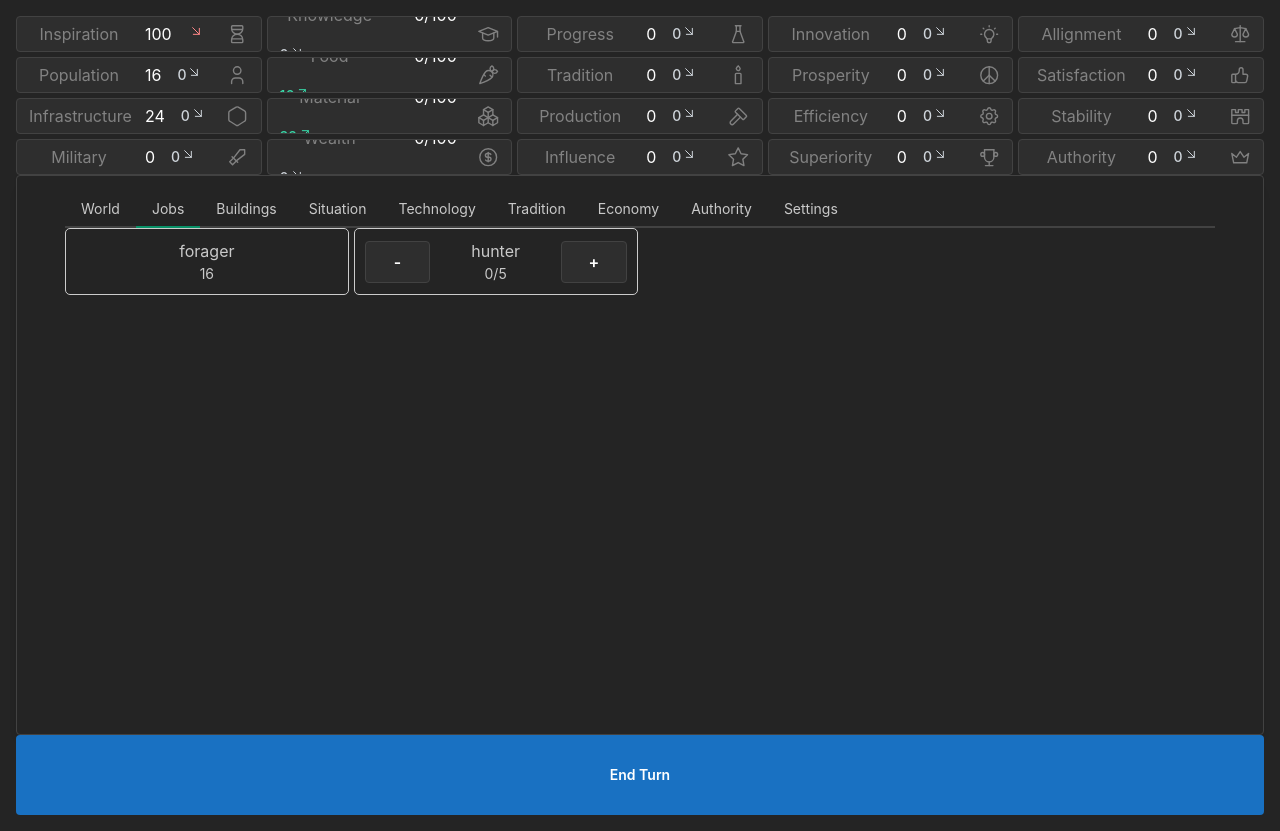
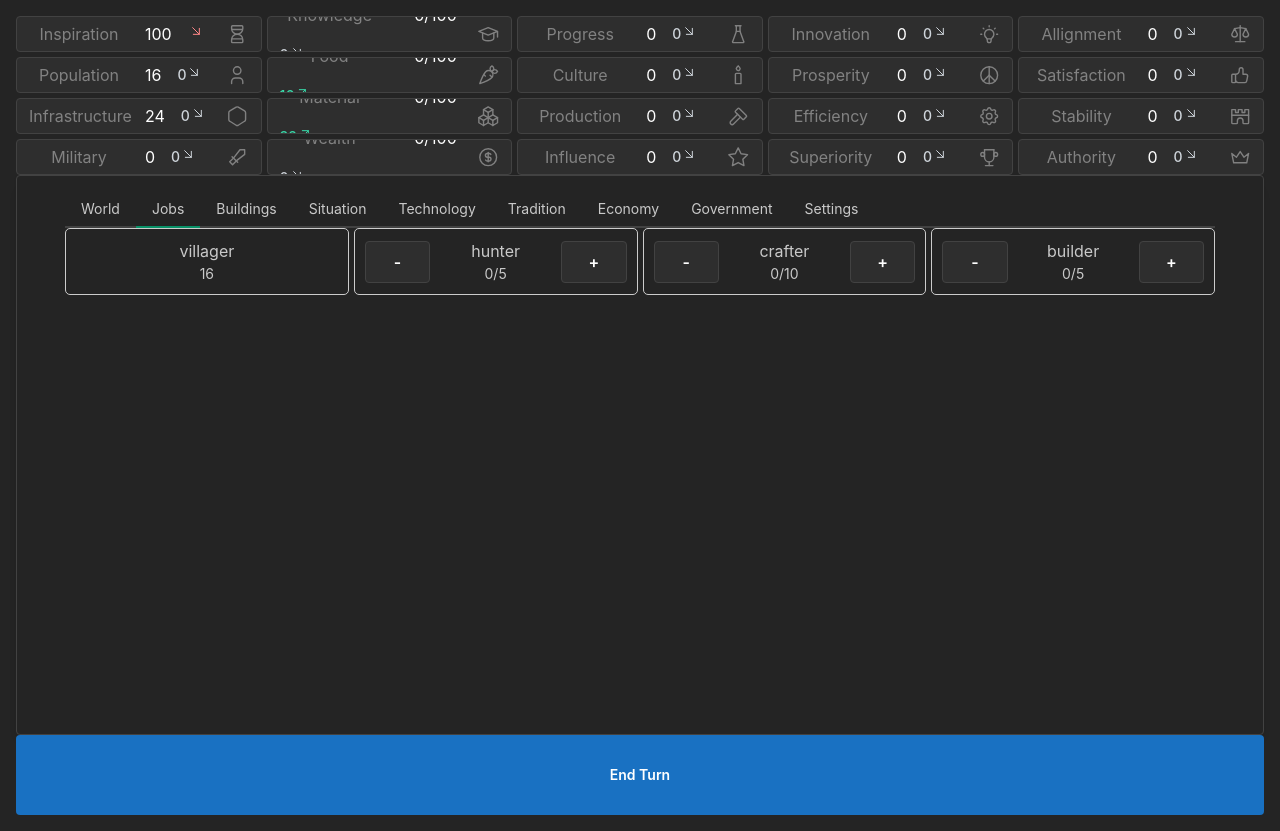
Before and after one commit to Skybluepanda/rlcivilisation, a React (Vite) app: page / in a window 1280 px wide. Both pictures are taken after a click on the tab "Jobs". Built offline with nearby package versions, Linux system fonts and the light colour scheme.

Commit message:
Before job rework

```diff
--- /dev/null
+++ b/src/components/EndTurn/EndTurn.tsx
@@ -0,0 +1,147 @@
+import { useState } from 'react'
+import '@mantine/core/styles.css'
+import { MantineProvider, Button, Tooltip } from '@mantine/core';
+import {
+  turn,
+  inspiration,
+  population,
+  infrastructure,
+  military,
+  incPopulation,
+  incInfrastructure,
+  incMilitary,
+  knowledge,
+  food,
+  material,
+  wealth,
+  maxKnowledge,
+  maxFood,
+  maxMaterial,
+  maxWealth,
+  incKnowledge,
+  incFood,
+  incMaterial,
+  incWealth,
+  progress,
+  culture,
+  production,
+  influence,
+  incProgress,
+  incCulture,
+  incProduction,
+  incInfluence,
+  innovation,
+  prosperity,
+  efficiency,
+  superiority,
+  incInnovation,
+  incProsperity,
+  incEfficiency,
+  incSuperiority,
+  allignment,
+  incAllignment,
+  satisfaction,
+  incSatisfaction,
+  stability,
+  incStability,
+  authority,
+  incAuthority,
+} from 'components/Gamedata/Gamedata';
+import { useAtom } from 'jotai';
+import {
+  villager,
+} from 'components/JobsContent/FoodJobData';
+
+
+//Endturn should change every resource by adding the income.
+//Buildings that are queued should be built.
+//Insufficient resources will take wealth and damage various scores.
+//Choose a random event based on current condition?
+//Tech unlocks are also event based.
+//Culture unlocks are also event based.
+//Creates situations!
+//Will do many more calculations here!
+//World exploration, events, enemy attacks, missions, timed events
+//New population are added to foragers, lost populations are deducted from foragers. Insufficient foragers prevent end turn effect.
+
+
+
+
+export default function EndTurn() {
+  const [villagerAtom, setVillager] = useAtom(villager);
+  const [populationAtom, setPopulation] = useAtom(population);
+  const [infrastructureAtom, setInfrastructure] = useAtom(infrastructure);
+  const [militaryAtom, setMilitary] = useAtom(military);
+  const [knowledgeAtom, setKnowledge] = useAtom(knowledge);
+  const [foodAtom, setFood] = useAtom(food);
+  const [materialAtom, setMaterial] = useAtom(material);
+  const [wealthAtom, setWealth] = useAtom(wealth);
+  const [progressAtom, setProgress] = useAtom(progress);
+  const [cultureAtom, setCulture] = useAtom(culture);
+  const [productionAtom, setProduction] = useAtom(production);
+  const [influenceAtom, setInfluence] = useAtom(influence);
+  const [innovationAtom, setInnovation] = useAtom(innovation);
+  const [prosperityAtom, setProsperity] = useAtom(prosperity);
+  const [efficiencyAtom, setEfficiency] = useAtom(efficiency);
+  const [superiorityAtom, setSuperiority] = useAtom(superiority);
+  const [allignmentAtom, setAllignment] = useAtom(allignment);
+  const [satisfactionAtom, setSatisfaction] = useAtom(satisfaction);
+  const [stabilityAtom, setStability] = useAtom(stability);
+  const [authorityAtom, setAuthority] = useAtom(authority);
+  const [foodMaxArom, setFoodMaxAtom] = useAtom(maxFood);
+  const [materialMaxAtom, setMaterialMaxAtom] = useAtom(maxMaterial);
+  const [wealthMaxAtom, setWealthMaxAtom] = useAtom(maxWealth);
+  const [knowledgeMaxAtom, setKnowledgeMaxAtom] = useAtom(maxKnowledge);
+  const [iPopulation, setIPopulation] = useAtom(incPopulation);
+  const [iInfrastructure, setIInfrastructure] = useAtom(incInfrastructure);
+  const [iMilitary, setIMilitary] = useAtom(incMilitary);
+  const [iKnowledge, setIKnowledge] = useAtom(incKnowledge);
+  const [iFood, setIFood] = useAtom(incFood);
+  const [iMaterial, setIMaterial] = useAtom(incMaterial);
+  const [iWealth, setIWealth] = useAtom(incWealth);
+  const [iProgress, setIProgress] = useAtom(incProgress);
+  const [iCulture, setICulture] = useAtom(incCulture);
+  const [iProduction, setIProduction] = useAtom(incProduction);
+  const [iInfluence, setIInfluence] = useAtom(incInfluence);
+  const [iInnovation, setIInnovation] = useAtom(incInnovation);
+  const [iProsperity, setIProsperity] = useAtom(incProsperity);
+  const [iEfficiency, setIEfficiency] = useAtom(incEfficiency);
+  const [iSuperiority, setISuperiority] = useAtom(incSuperiority);
+  const [iAllignment, setIAlignment] = useAtom(incAllignment);
+  const [iSatisfaction, setISatisfaction] = useAtom(incSatisfaction);
+  const [iStability, setIStability] = useAtom(incStability);
+  const [iAuthority, setIAuthority] = useAtom(incAuthority);
+
+
+  function endTurn() {
+    setPopulation(populationAtom + iPopulation);
+    setInfrastructure(infrastructureAtom + iInfrastructure);
+    setMilitary(militaryAtom + iMilitary);
+    setKnowledge(Math.min(knowledgeAtom + iKnowledge, knowledgeMaxAtom));
+    setFood(Math.min(foodAtom + iFood, foodMaxArom));
+    setMaterial(Math.min(materialAtom + iMaterial, materialMaxAtom));
+    setWealth(Math.min(wealthAtom + iWealth, wealthMaxAtom));
+    setProgress(progressAtom + iProgress);
+    setCulture(cultureAtom + iCulture);
+    setProduction(productionAtom + iProduction);
+    setInfluence(influenceAtom + iInfluence);
+    setInnovation(innovationAtom + iInnovation);
+    setProsperity(prosperityAtom + iProsperity);
+    setEfficiency(efficiencyAtom + iEfficiency);
+    setSuperiority(superiorityAtom + iSuperiority);
+    setAllignment(allignmentAtom + iAllignment);
+    setSatisfaction(satisfactionAtom + iSatisfaction);
+    setStability(stabilityAtom + iStability);
+    setAuthority(authorityAtom + iAuthority);
+  }
+
+
+
+
+
+  return (
+    <MantineProvider>
+      <Button onClick={endTurn} disabled={villagerAtom.current >= 0 ? false:true}fullWidth h="10vh">End Turn</Button>
+    </MantineProvider>
+  )
+}
--- a/src/components/Gamedata/Gamedata.tsx
+++ b/src/components/Gamedata/Gamedata.tsx
@@ -32,12 +32,12 @@ export const incMaterial = persistentAtom("incMaterial", 0);
 export const incWealth = persistentAtom("incWealth", 0);
 
 export const progress = persistentAtom("progress", 0);
-export const tradition = persistentAtom("tradition", 0);
+export const culture = persistentAtom("culture", 0);
 export const production = persistentAtom("production", 0);
 export const influence = persistentAtom("influence", 0);
 
 export const incProgress = persistentAtom("incProgress", 0);
-export const incTradition = persistentAtom("incTradition", 0);
+export const incCulture = persistentAtom("incCulture", 0);
 export const incProduction = persistentAtom("incProduction", 0);
 export const incInfluence = persistentAtom("incInfluence", 0);
 
--- a/src/components/JobsContent/FoodJobData.tsx
+++ b/src/components/JobsContent/FoodJobData.tsx
@@ -86,10 +86,10 @@ export class Job {
     }
 }
 
-export const forager = persistentAtom(
-    'forager',
+export const villager = persistentAtom(
+    'villager',
     new Job(
-        'forager',
+        'villager',
         ['food', 'material'],
         "Forages the wilderness for food and materials.",
         16,
@@ -133,7 +133,7 @@ export const crafter = persistentAtom(
         ['material', 'production'],
         "Crafts tools and items for other workers.",
         0,
-        5,
+        10,
         [
             new increment('food', 10, 0, 1, -1),
 
--- a/src/components/JobsContent/JobBlock.tsx
+++ b/src/components/JobsContent/JobBlock.tsx
@@ -3,8 +3,7 @@ import { useEffect } from 'react';
 import { useAtom, useAtomValue, useSetAtom } from 'jotai';
 import { Box, Button, Group, Text, Tooltip } from '@mantine/core';
 import {
-    forager,
-    hunter,
+    villager,
     Job,
     increment,
     effect,
@@ -55,11 +54,11 @@ import {
     incMaterial,
     incWealth,
     progress,
-    tradition,
+    culture,
     production,
     influence,
     incProgress,
-    incTradition,
+    incCulture,
     incProduction,
     incInfluence,
     innovation,
@@ -90,7 +89,7 @@ const icons = {
     Material: IconPackages,
     Wealth: IconCoin,
     Progress: IconFlask,
-    Tradition: IconCandle,
+    Culture: IconCandle,
     Production: IconHammer,
     Influence: IconStar,
     Innovation: IconBulb,
@@ -118,7 +117,7 @@ function updateResourceIncome(jobsList: any[]) {
         material: 0,
         wealth: 0,
         progress: 0,
-        tradition: 0,
+        culture: 0,
         production: 0,
         influence: 0,
         innovation: 0,
@@ -152,7 +151,7 @@ function updateResourceIncome(jobsList: any[]) {
 
 const JobBlock = ({ jobAtom, jobsList }) => {
     const [job, setJob] = useAtom<Job>(jobAtom);
-    const [foragerJob, setForagerJob] = useAtom(forager);
+    const [villagerJob, setVillagerJob] = useAtom(villager);
     const [iPopulation, setIPopulation] = useAtom(incPopulation);
     const [iInfrastructure, setIInfrastructure] = useAtom(incInfrastructure);
     const [iMilitary, setIMilitary] = useAtom(incMilitary);
@@ -161,7 +160,7 @@ const JobBlock = ({ jobAtom, jobsList }) => {
     const [iMaterial, setIMaterial] = useAtom(incMaterial);
     const [iWealth, setIWealth] = useAtom(incWealth);
     const [iProgress, setIProgress] = useAtom(incProgress);
-    const [iTradition, setITradition] = useAtom(incTradition);
+    const [iCulture, setICulture] = useAtom(incCulture);
     const [iProduction, setIProduction] = useAtom(incProduction);
     const [iInfluence, setIInfluence] = useAtom(incInfluence);
     const [iInnovation, setIInnovation] = useAtom(incInnovation);
@@ -179,14 +178,14 @@ const JobBlock = ({ jobAtom, jobsList }) => {
         // console.log(job)
         if (job.current > 0) {
             setJob({ ...job, current: job.current - 1 });
-            setForagerJob({ ...foragerJob, current: foragerJob.current + 1 });
+            setVillagerJob({ ...villagerJob, current: villagerJob.current + 1 });
         }
     };
 
     const increaseWorkers = () => {
-        if (job.name === 'forager' || job.current < job.max) {
+        if (villagerJob.current > 0 && job.current < job.max) {
             setJob({ ...job, current: job.current + 1 });
-            setForagerJob({ ...foragerJob, current: foragerJob.current - 1 });
+            setVillagerJob({ ...villagerJob, current: villagerJob.current - 1 });
         }
     };
 
@@ -201,7 +200,7 @@ const JobBlock = ({ jobAtom, jobsList }) => {
         setIMaterial(resourceTotals.material);
         setIWealth(resourceTotals.wealth);
         setIProgress(resourceTotals.progress);
-        setITradition(resourceTotals.tradition);
+        setICulture(resourceTotals.culture);
         setIProduction(resourceTotals.production);
         setIInfluence(resourceTotals.influence);
         setIInnovation(resourceTotals.innovation);
@@ -242,7 +241,7 @@ const JobBlock = ({ jobAtom, jobsList }) => {
                     style={{
                         display: 'grid',
                         gridTemplateColumns:
-                            job.name === 'forager' ? '1fr' : '1fr 2fr 1fr',
+                            job.name === 'villager' ? '1fr' : '1fr 2fr 1fr',
                         alignItems: 'center',
                         padding: '10px',
                         border: '1px solid #ccc',
@@ -252,7 +251,7 @@ const JobBlock = ({ jobAtom, jobsList }) => {
                         textAlign: 'center',
                     }}
                 >
-                    {job.name !== 'forager' ? (
+                    {job.name !== 'villager' ? (
                         <Button
                             variant="default"
                             onClick={decreaseWorkers}
@@ -270,12 +269,12 @@ const JobBlock = ({ jobAtom, jobsList }) => {
                     >
                         <Text ta="center">{job.name}</Text>
                         <Text ta="center" size="sm">
-                            {job.name === 'forager'
+                            {job.name === 'villager'
                                 ? job.current
                                 : `${job.current}/${job.max}`}
                         </Text>
                     </Box>
-                    {job.name !== 'forager' ? (
+                    {job.name !== 'villager' ? (
                         <Button
                             variant="default"
                             onClick={increaseWorkers}
--- a/src/components/JobsContent/JobsContent.tsx
+++ b/src/components/JobsContent/JobsContent.tsx
@@ -1,19 +1,22 @@
 import React from 'react';
-import { SimpleGrid } from '@mantine/core';
+import { SimpleGrid, ScrollArea } from '@mantine/core';
 import JobBlock from './JobBlock';
 import { useAtom } from 'jotai';
-import { forager, hunter, Job } from 'components/JobsContent/FoodJobData';
+import { builder, crafter, villager, hunter,  Job } from 'components/JobsContent/FoodJobData';
 
 
-const jobs = [forager, hunter];
+const jobs = [villager, hunter, crafter, builder];
+//Later add check to see if their max is greater than 0.
 
 const JobContent = () => {
     return (
-        <SimpleGrid cols={4} spacing="5px">
-            {jobs.map((jobAtom, index) => (
-                <JobBlock key={index} jobAtom={jobAtom} jobsList={jobs} />
-            ))}
-        </SimpleGrid>
+        <ScrollArea>
+            <SimpleGrid cols={4} spacing="5px">
+                {jobs.map((jobAtom, index) => (
+                    <JobBlock key={index} jobAtom={jobAtom} jobsList={jobs} />
+                ))}
+            </SimpleGrid>
+        </ScrollArea>
     );
 };
 
--- a/src/components/MainGame/MainGame.tsx
+++ b/src/components/MainGame/MainGame.tsx
@@ -19,7 +19,7 @@ import WorldContent from 'components/WorldContent/WorldContent';
 // import classes from './MainGame.module.css';
 import Settings from 'components/Settings/Settings';
 import JobContent from 'components/JobsContent/JobsContent';
-
+import EndTurn from 'components/EndTurn/EndTurn';
 
 const tabs = [
     'World',
@@ -29,7 +29,7 @@ const tabs = [
     'Technology',
     'Tradition',
     'Economy',
-    'Authority',
+    'Government',
     'Settings'
 ];
 
@@ -42,7 +42,7 @@ const colors = {
     'Economy' : 'lime',
     'Technology': 'red',
     'Tradition': 'pink',
-    'Authority': 'grape',
+    'Government': 'grape',
     'Settings': 'black',
 };
 
@@ -102,7 +102,7 @@ export default function MainGame() {
                                 Tradition WIP
                             </Tabs.Panel>
 
-                            <Tabs.Panel value="Authority">
+                            <Tabs.Panel value="Government">
                                 Authority WIP
                             </Tabs.Panel>
                             <Tabs.Panel value="Settings">
@@ -112,7 +112,7 @@ export default function MainGame() {
                     </Container>
                 </Container>
             </Paper>
-            <Button fullWidth h="10vh">End Turn</Button>
+            <EndTurn/>
         </MantineProvider>
     );
 }
--- a/src/components/ResourceDisplay/ResourceDisplay.tsx
+++ b/src/components/ResourceDisplay/ResourceDisplay.tsx
@@ -34,11 +34,11 @@ import {
     incMaterial,
     incWealth,
     progress,
-    tradition,
+    culture,
     production,
     influence,
     incProgress,
-    incTradition,
+    incCulture,
     incProduction,
     incInfluence,
     innovation,
@@ -93,7 +93,7 @@ const icons = {
     Material: IconPackages,
     Wealth: IconCoin,
     Progress: IconFlask,
-    Tradition: IconCandle,
+    Culture: IconCandle,
     Production: IconHammer,
     Influence: IconStar,
     Innovation: IconBulb,
@@ -234,11 +234,11 @@ const ResourceGrid = () => {
                 'Progress is an abstract resource, used for advancement in understanding of the universe.',
         },
         {
-            name: 'Tradition',
-            value: useAtom(tradition)[0],
-            income: useAtom(incTradition)[0],
+            name: 'Culture',
+            value: useAtom(culture)[0],
+            income: useAtom(incCulture)[0],
             tooltip:
-                "Tradition is an abstract resource, used for developement of your empire's identity.",
+                "Culture is an abstract resource, used for developement of your empire's identity.",
         },
         {
             name: 'Production',
```
Also changed, not shown: src/components/BuildingContent/BuildingData.tsx (+5 -3 lines), src/components/SituationContent/SituationContent.tsx (added, +20 -0 lines), src/components/EndTurn/EndTurn.css (added), src/components/SituationContent/SituationConstructor.tsx (added), src/components/SituationContent/SituationContent.css (added).
